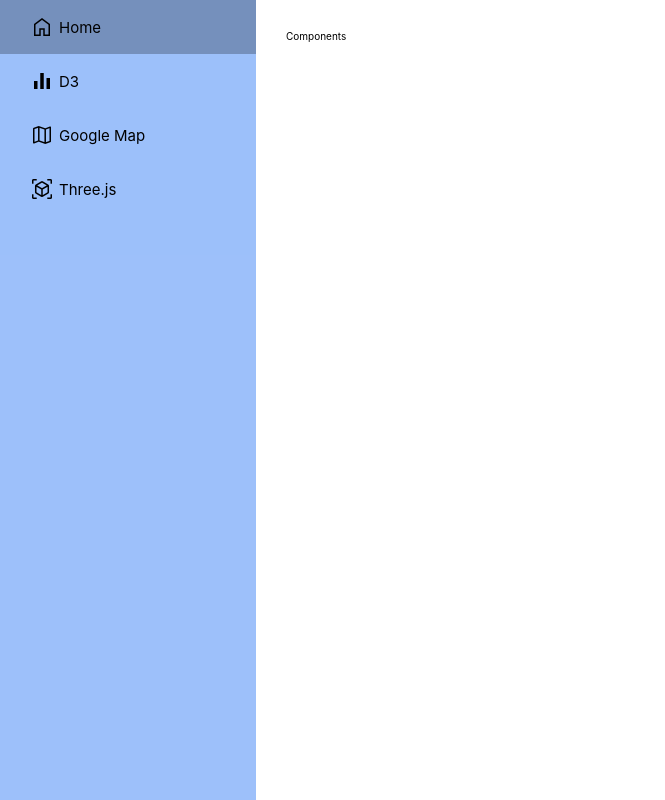
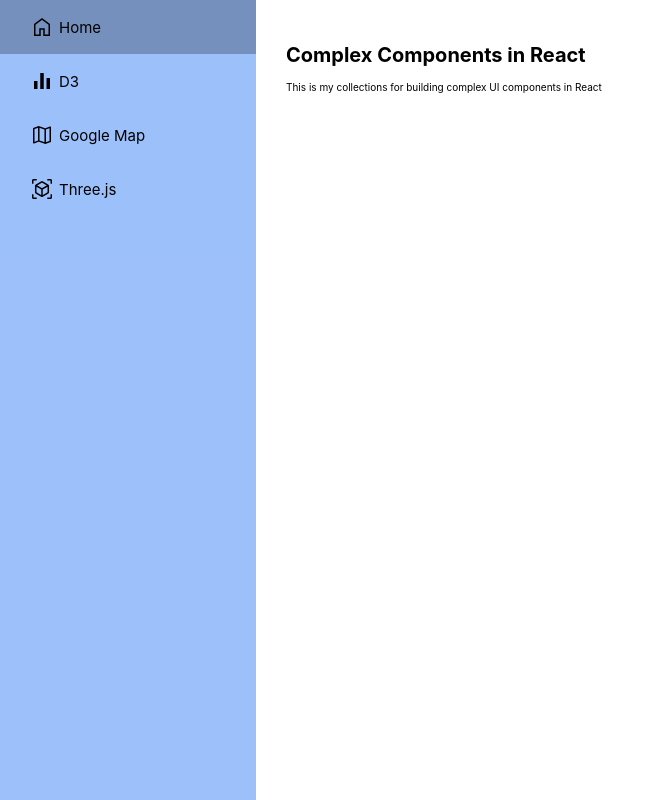
Before and after one commit to hazelGranger/component-complex, a Next.js app: page / in a window 1280 px wide. Shown: the whole page, without its empty margins (0-665 px from the left). Built offline with nearby package versions, Linux system fonts and the light colour scheme.

Commit message:
home page

```diff
--- a/pages/index.tsx
+++ b/pages/index.tsx
@@ -1,3 +1,8 @@
+import Layout from "../components/Layout/Layout";
+
 export default function Home() {
-  return <>Components</>
+  return <>
+  <h1>Complex Components in React</h1>
+  <p> This is my collections for building complex UI components in React</p>
+  </>
 }
```
